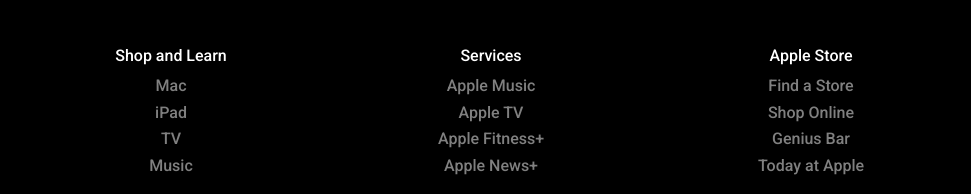
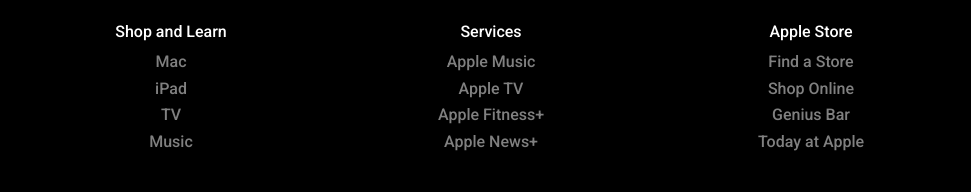
Before and after one commit to maximotietze/Proyecto_Coderhouse, a website: page index.html in a window 1280 px wide. Shown: the part 2350-2544 px from the top of the page, 309-1280 px from the left. Drawn offline with nearby package versions, Linux system fonts and the light colour scheme.

```diff
--- a/index.html
+++ b/index.html
@@ -128,7 +128,7 @@
         <div class="col-md-3 col-12">
           <img class="logo-apple-footer" src="images/logo-apple-footer.jpg" alt="logo-apple-footer">
         </div>
-        <div class="col-md-3 col-12 mt-5">
+        <div class="col-md-3 col-12 mt-4">
           <h6 class="h6-footer h6-footer--nuevo-color-1">Shop and Learn</h6>
           <nav>
             <ul>
@@ -139,7 +139,7 @@
             </ul>
           </nav>
         </div>
-        <div class="col-md-3 col-12 mt-5 text-center">
+        <div class="col-md-3 col-12 mt-4 text-center">
           <h6 class="h6-footer h6-footer--nuevo-color-2">Services</h6>
           <nav>
             <ul>
@@ -150,7 +150,7 @@
             </ul>
           </nav>
         </div>
-        <div class="col-md-3 col-12 mt-5">
+        <div class="col-md-3 col-12 mt-4">
           <h6 class="h6-footer h6-footer--nuevo-color-3">Apple Store</h6>
           <nav>
             <ul>
```
Also changed, not shown: pages/ipad.html (+3 -3 lines), pages/music.html (+3 -3 lines), pages/support.html (+3 -3 lines), pages/tv.html (+3 -3 lines).
